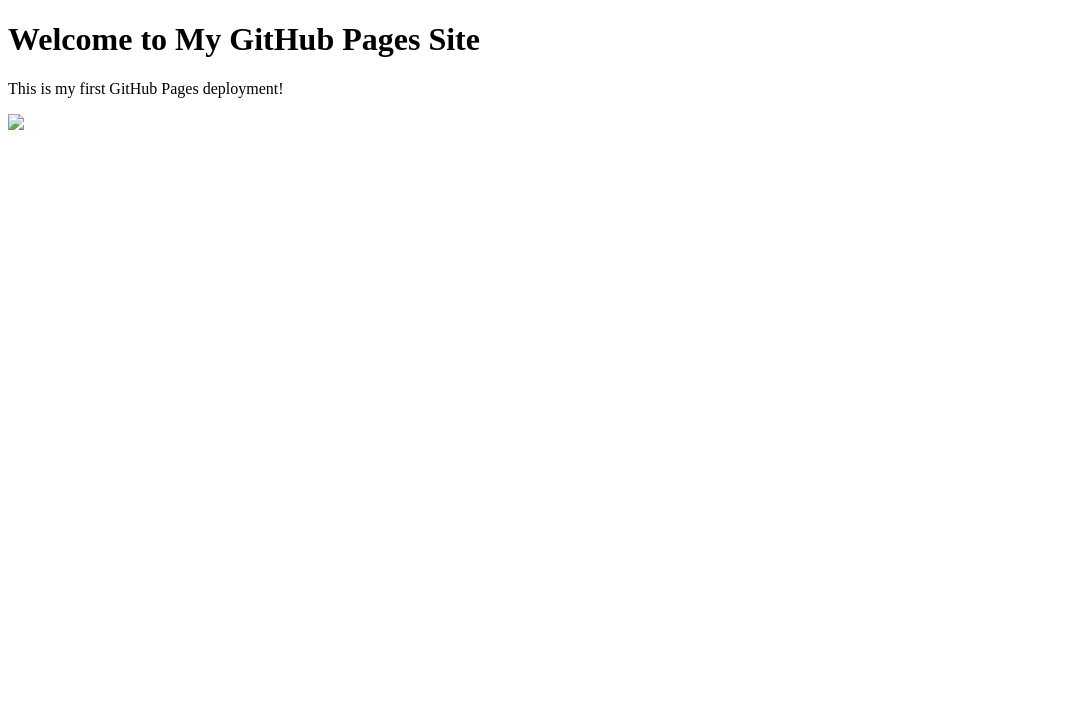
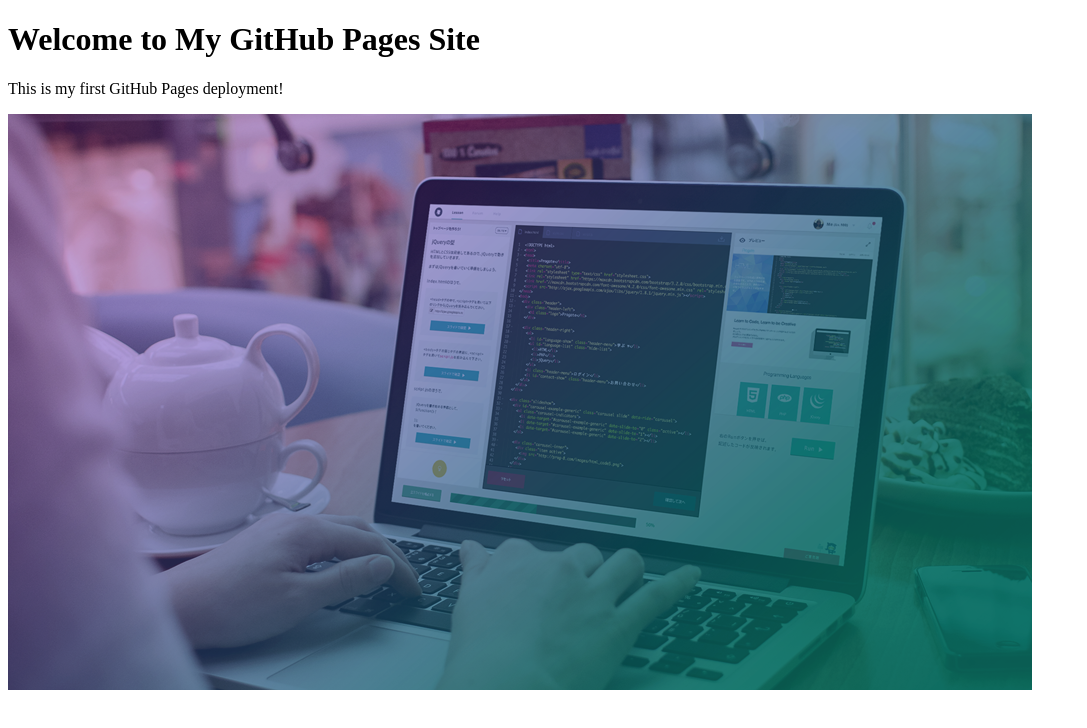
Before and after one commit to kenichitanimura/my-first-web-app, a plain HTML site: page index.html in a window 1280 px wide. Shown: the whole page, without its empty margins (0-1087 px from the left). Drawn offline with Linux system fonts and the light colour scheme; the site is published under a folder, as on GitHub Pages, so addresses that start at the root find nothing.

Commit message:
Update index.html

```diff
--- a/index.html
+++ b/index.html
@@ -8,6 +8,6 @@
 <body>
     <h1>Welcome to My GitHub Pages Site</h1>
     <p>This is my first GitHub Pages deployment!</p>
-    <img src="/top (1).png">
+    <img src="top (1).png">
 </body>
 </html>
```
